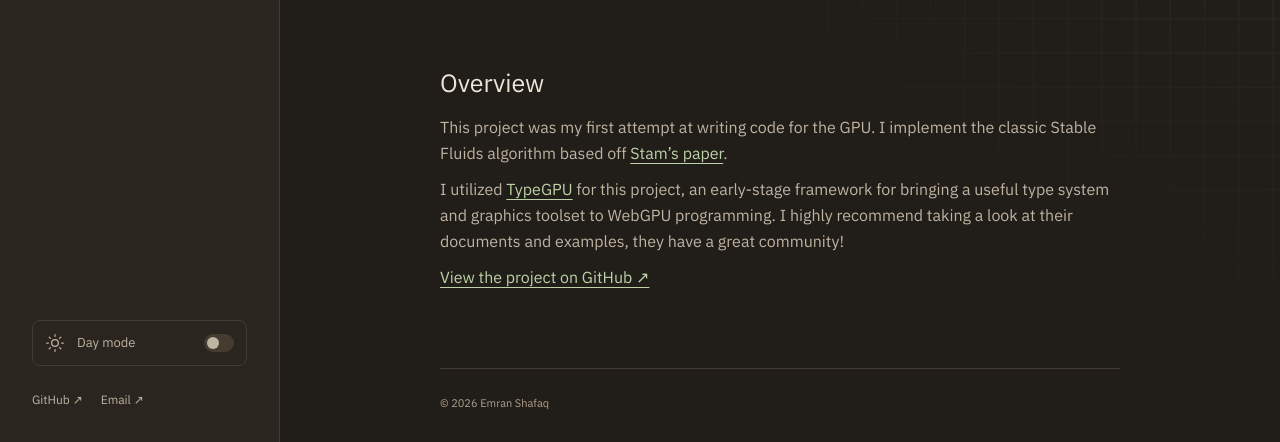
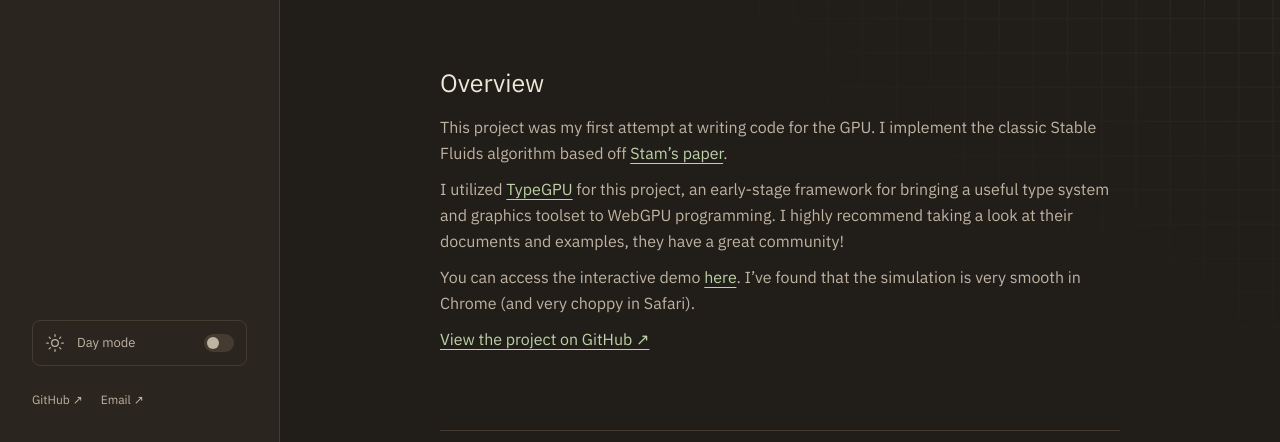
Before and after one commit to emzatos/emzatos.github.io, an Astro site: page /projects/eulerian-fluid-simulation in a window 1280 px wide. Shown: the part 358-800 px from the top of the page. Built offline with nearby package versions, Linux system fonts and the light colour scheme; Astro itself is replaced by a stand-in of ours.

Commit message:
Updated workflow, added link

```diff
--- a/src/content/projects/eulerian-fluid-simulation.md
+++ b/src/content/projects/eulerian-fluid-simulation.md
@@ -12,8 +12,7 @@ This project was my first attempt at writing code for the GPU. I implement the c
 
 I utilized [TypeGPU](https://docs.swmansion.com/TypeGPU/) for this project, an early-stage framework for bringing a useful type system and graphics toolset to WebGPU programming. I highly recommend taking a look at their documents and examples, they have a great community!
 
-
-
+You can access the interactive demo [here](https://emran.sh/fluids). I've found that the simulation is very smooth in Chrome (and very choppy in Safari).
 
 
 [View the project on GitHub ↗](https://github.com/emzatos/Prion-ABM)
```
Also changed, not shown: .github/workflows/deploy.yml.
